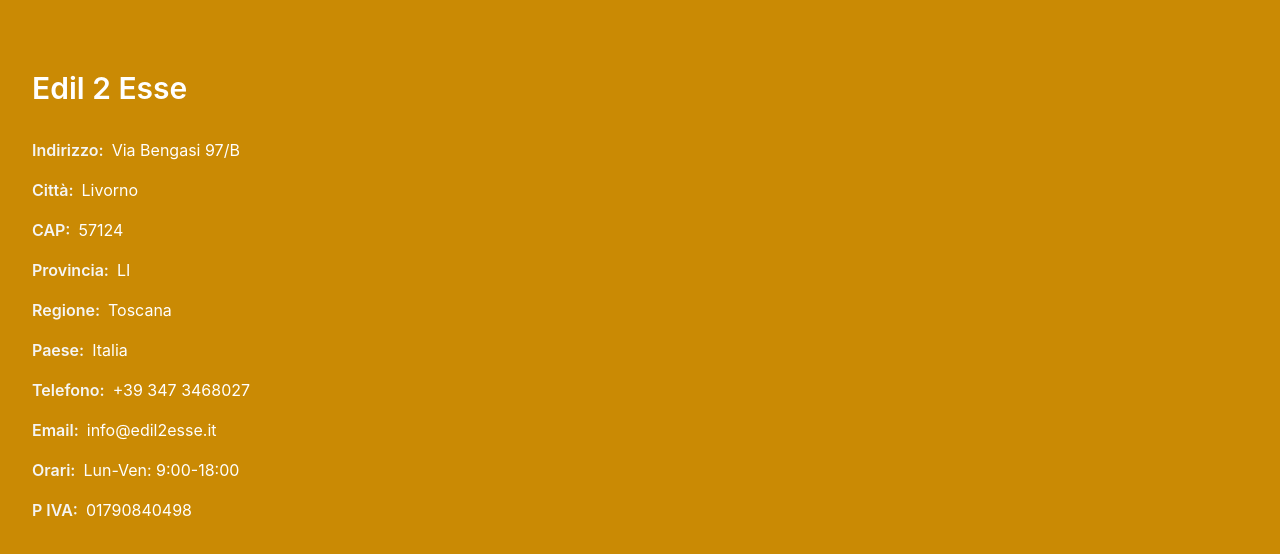
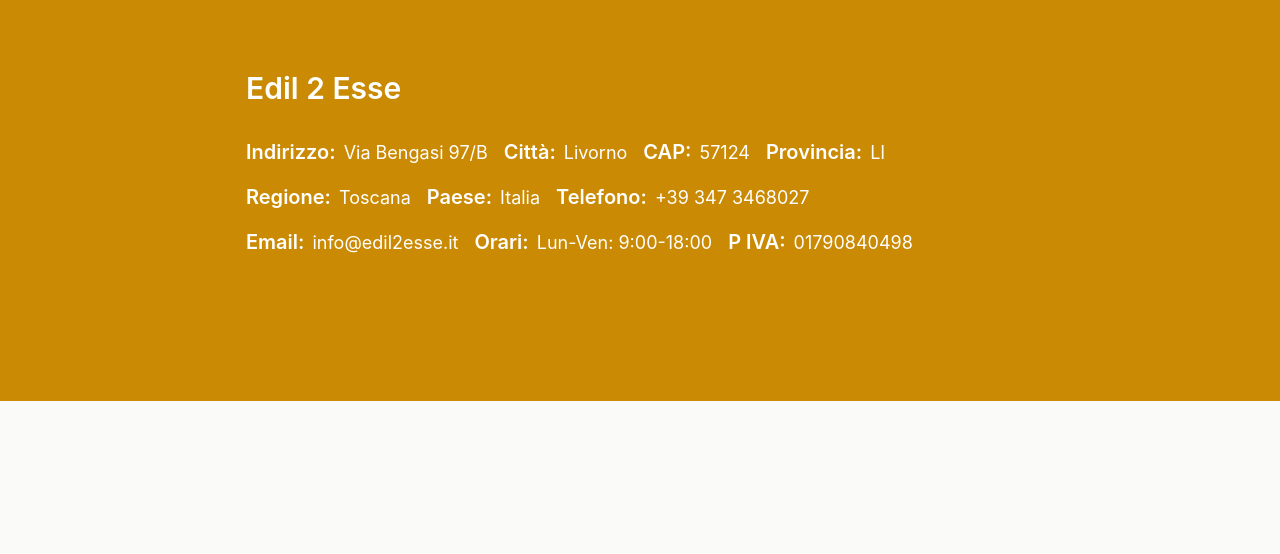
Before and after one commit to emanuelefavero/edil-2-esse, a Next.js app: page / in a window 1280 px wide. Shown: the part 2928-3482 px from the top of the page. After the commit the page ends 3329 px from the top, so only its background shows below. Built offline with nearby package versions, Linux system fonts and the light colour scheme; no server answers.

Commit message:
style contacts section

```diff
--- a/app/globals.css
+++ b/app/globals.css
@@ -14,7 +14,9 @@
   :root {
     --background: #151210;
     --foreground: #f5f5f4;
-    --selection: rgba(202, 139, 4, 0.4);
+    /* --selection: rgba(202, 139, 4, 0.4); */
+    /* --selection: rgba(234, 178, 8, 0.4); */
+    --selection: rgba(161, 97, 7, 0.5);
   }
 }
 
--- a/components/ContactsSection.tsx
+++ b/components/ContactsSection.tsx
@@ -4,17 +4,21 @@ export default function Component() {
   return (
     <section
       id='contatti'
-      className='bg-yellow-600 text-white border-t-[2.5px] border-yellow-700/60 dark:border-yellow-700/80 px-8 2xl:px-16 py-36 flex justify-center items-center font-semibold'
+      className='bg-yellow-600 text-white dark:text-black border-t-[2.5px] border-yellow-700/60 dark:border-yellow-700/80 px-8 2xl:px-16 py-36 flex justify-center items-center font-semibold'
     >
-      <div className='w-full max-w-screen-2xl flex flex-wrap items-center justify-between'>
+      <div className='w-full max-w-screen-2xl flex flex-wrap items-center justify-center'>
         <div>
           <h2 className='text-3xl'>Edil 2 Esse</h2>
 
-          <ul className='mt-8'>
+          <ul className='mt-8 flex flex-wrap gap-4 max-w-[788px]'>
             {contactItems.map((item) => (
-              <li key={item.id} className='mb-4'>
-                <span className='text-stone-100'>{item.label}:</span>
-                <span className='ml-2 font-normal'>{item.value}</span>
+              <li key={item.id}>
+                <span className='text-sm 5xs:text-lg xs:text-xl font-semibold'>
+                  {item.label}:
+                </span>
+                <span className='ml-2 font-normal text-sm 5xs:text-base xs:text-lg'>
+                  {item.value}
+                </span>
               </li>
             ))}
           </ul>
```
